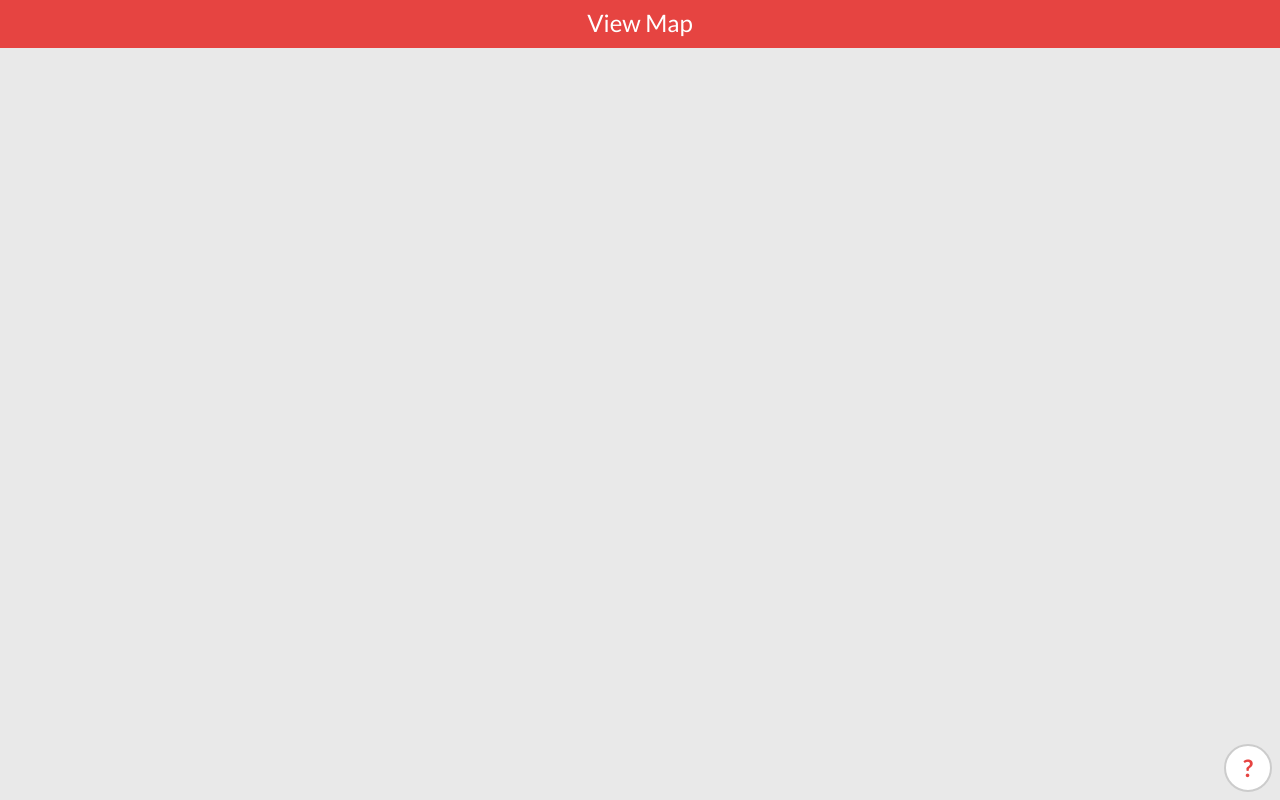
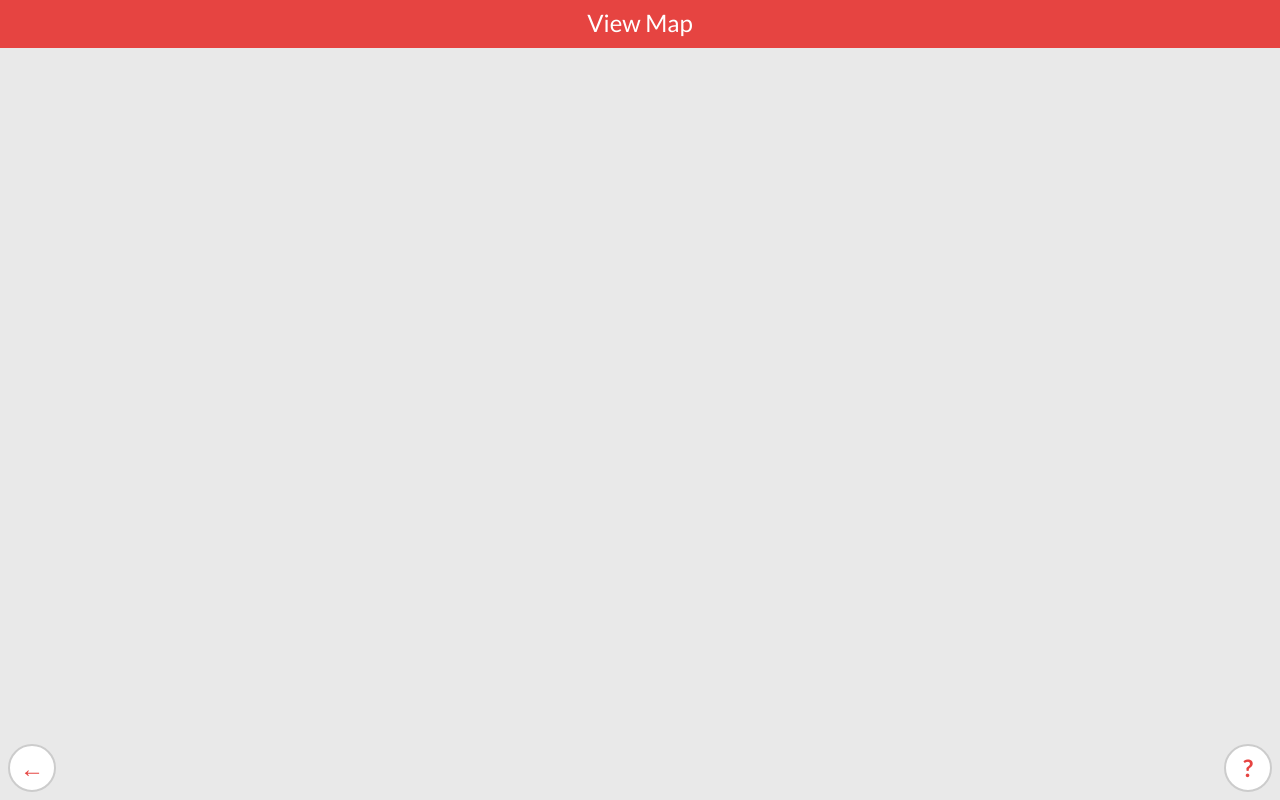
Before and after one commit to teleganov/CS325-repo, a plain HTML site: page view-map.html in a window 1280 px wide. Drawn offline with Linux system fonts and the light colour scheme.

Commit message:
added back button

```diff
--- a/main.css
+++ b/main.css
@@ -87,3 +87,26 @@ body {
     font-weight: 700;
     color: #e64441;
 }
+
+#back-button {
+    position: fixed;
+    bottom: 8px;
+    left: 8px;
+    height: 48px;
+    width: 48px;
+    border-radius: 24px;
+    background-color: white;
+    border: 2px solid #ccc;
+    padding: 10px;
+    text-align: center;
+    font-size: 24px;
+    font-weight: 700;
+    color: #e64441;
+}
+
+#back-button a:link,
+#back-button a:visited,
+#back-button a:hover {
+    color: #e64441;
+    text-decoration: none;
+}
--- a/view-map.html
+++ b/view-map.html
@@ -18,6 +18,10 @@
 
   <div id="question-button">?</div>
 
+  <a href="index.html">
+  	<div id="back-button">&larr;</a>
+  </a>
+
 </div>
 </body>
 </html>
```
Also changed, not shown: find-class-1.html (+4 -0 lines), find-open-room-1.html (+4 -0 lines), index.html (+1 -0 lines).
